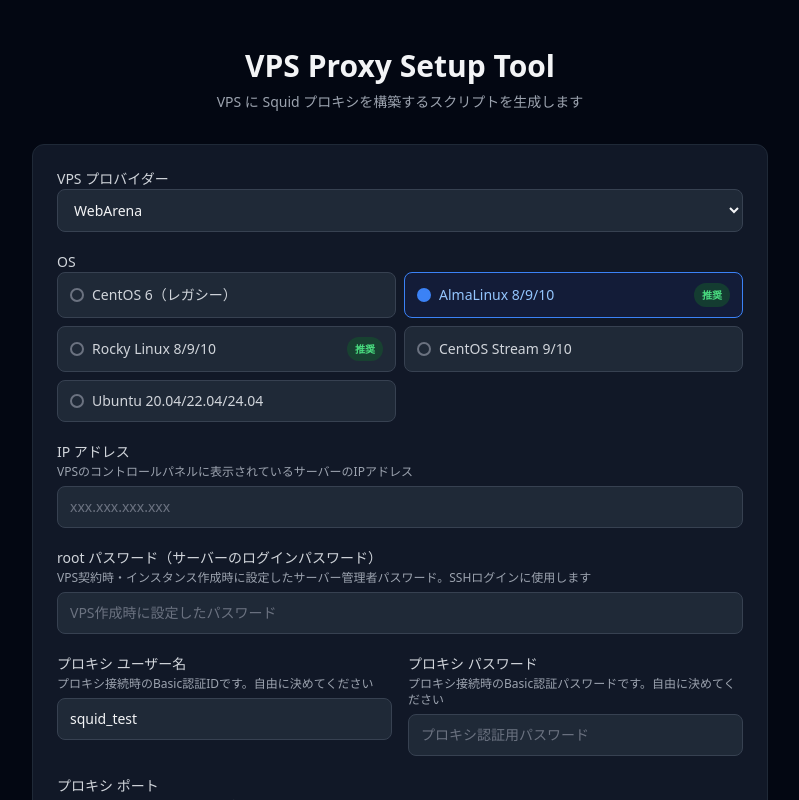
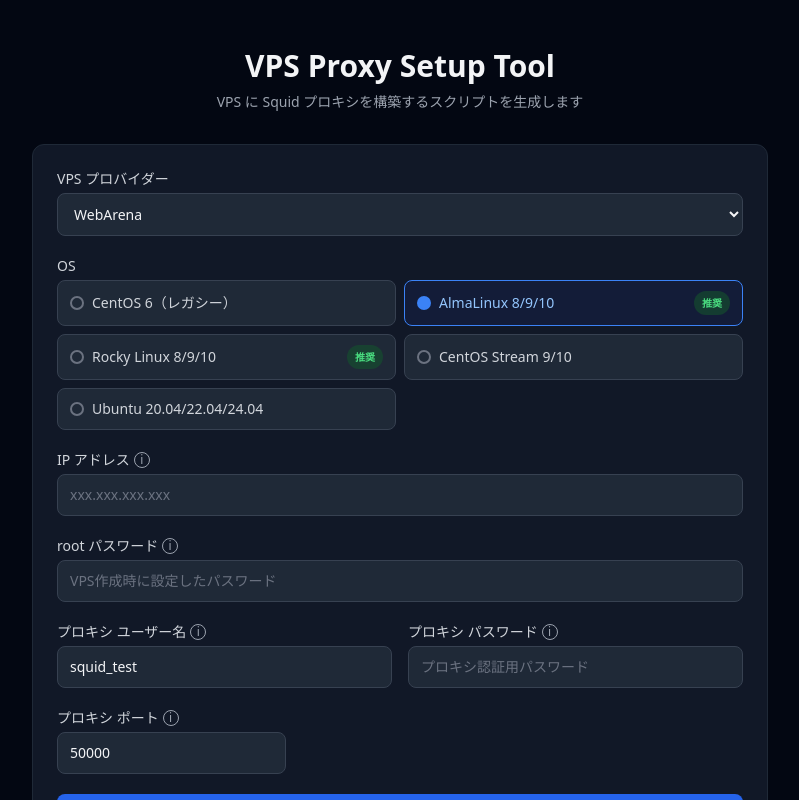
Before and after one commit to 44hciruk/proxy-tool, a Next.js app: page / in a window 1280 px wide. Shown: the top 800 px of the page, without its empty margins (240-1039 px from the left). Built offline with nearby package versions, Linux system fonts and the light colour scheme.

Commit message:
improve UX: replace description text with tooltip icons

```diff
--- a/components/SetupForm.tsx
+++ b/components/SetupForm.tsx
@@ -2,6 +2,7 @@
 
 import { useState } from "react";
 import type { OSType } from "@/lib/generateScript";
+import Tooltip from "@/components/Tooltip";
 
 export interface FormData {
   provider: string;
@@ -46,8 +47,7 @@ export default function SetupForm({ onGenerate }: Props) {
 
   const inputClass =
     "w-full rounded-lg border border-gray-700 bg-gray-800 px-3 py-2.5 text-sm text-gray-100 placeholder-gray-500 focus:border-blue-500 focus:outline-none focus:ring-1 focus:ring-blue-500";
-  const labelClass = "block text-sm font-medium text-gray-300";
-  const descClass = "text-xs text-gray-400 mt-0.5 mb-1.5";
+  const labelClass = "flex items-center text-sm font-medium text-gray-300 mb-1";
 
   return (
     <form
@@ -107,8 +107,10 @@ export default function SetupForm({ onGenerate }: Props) {
 
       {/* IP アドレス */}
       <div>
-        <label className={labelClass}>IP アドレス</label>
-        <p className={descClass}>VPSのコントロールパネルに表示されているサーバーのIPアドレス</p>
+        <label className={labelClass}>
+          IP アドレス
+          <Tooltip text="VPSのコントロールパネルに表示されているサーバーのIPアドレスを入力してください" />
+        </label>
         <input
           type="text"
           required
@@ -121,8 +123,10 @@ export default function SetupForm({ onGenerate }: Props) {
 
       {/* rootパスワード */}
       <div>
-        <label className={labelClass}>root パスワード（サーバーのログインパスワード）</label>
-        <p className={descClass}>VPS契約時・インスタンス作成時に設定したサーバー管理者パスワード。SSHログインに使用します</p>
+        <label className={labelClass}>
+          root パスワード
+          <Tooltip text="VPS契約時・インスタンス作成時に設定したサーバー管理者パスワードです。SSHログインに使用します" />
+        </label>
         <input
           type="password"
           required
@@ -136,8 +140,10 @@ export default function SetupForm({ onGenerate }: Props) {
       {/* プロキシ認証 */}
       <div className="grid grid-cols-1 sm:grid-cols-2 gap-4">
         <div>
-          <label className={labelClass}>プロキシ ユーザー名</label>
-          <p className={descClass}>プロキシ接続時のBasic認証IDです。自由に決めてください</p>
+          <label className={labelClass}>
+            プロキシ ユーザー名
+            <Tooltip text="プロキシ接続時のBasic認証IDです。自由に決めてください" />
+          </label>
           <input
             type="text"
             required
@@ -148,8 +154,10 @@ export default function SetupForm({ onGenerate }: Props) {
           />
         </div>
         <div>
-          <label className={labelClass}>プロキシ パスワード</label>
-          <p className={descClass}>プロキシ接続時のBasic認証パスワードです。自由に決めてください</p>
+          <label className={labelClass}>
+            プロキシ パスワード
+            <Tooltip text="プロキシ接続時のBasic認証パスワードです。自由に決めてください" />
+          </label>
           <input
             type="password"
             required
@@ -163,8 +171,10 @@ export default function SetupForm({ onGenerate }: Props) {
 
       {/* プロキシポート */}
       <div className="w-full sm:w-1/3">
-        <label className={labelClass}>プロキシ ポート</label>
-        <p className={descClass}>50000のままで問題ありません（1025〜65535の範囲で変更可）</p>
+        <label className={labelClass}>
+          プロキシ ポート
+          <Tooltip text="プロキシの接続ポート番号です。50000のままで問題ありません（1025〜65535の範囲で変更可）" />
+        </label>
         <input
           type="number"
           value={form.proxyPort}
--- /dev/null
+++ b/components/Tooltip.tsx
@@ -0,0 +1,19 @@
+const Tooltip = ({ text }: { text: string }) => (
+  <span className="relative group inline-flex items-center ml-1">
+    <span className="w-4 h-4 rounded-full border border-gray-400 text-gray-400
+                     text-xs flex items-center justify-center cursor-help
+                     hover:border-blue-400 hover:text-blue-400 transition-colors">
+      i
+    </span>
+    <span className="absolute left-1/2 -translate-x-1/2 bottom-full mb-2
+                     w-64 bg-gray-800 text-white text-xs rounded-lg px-3 py-2
+                     opacity-0 group-hover:opacity-100 transition-opacity
+                     pointer-events-none z-50 shadow-lg">
+      {text}
+      <span className="absolute left-1/2 -translate-x-1/2 top-full
+                       border-4 border-transparent border-t-gray-800"/>
+    </span>
+  </span>
+);
+
+export default Tooltip;
```
